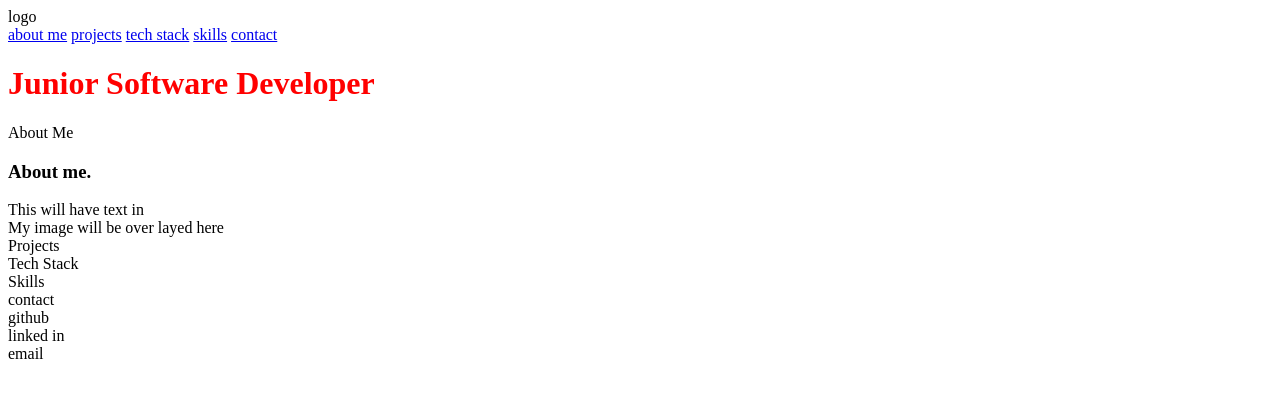
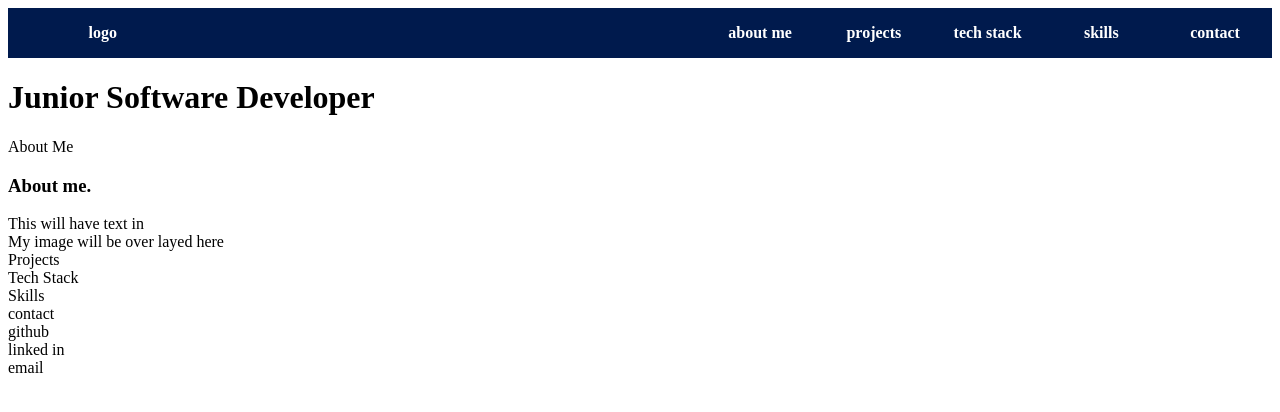
Before and after one commit to Andy-Reynolds/portfolio-project, a plain HTML site: page index.html in a window 1280 px wide. Drawn offline with Linux system fonts and the light colour scheme.

Commit message:
spaced out and styled nav bar using flex

```diff
--- a/dist/style.css
+++ b/dist/style.css
@@ -1,3 +1,26 @@
-h1 {
-  color: red;
+nav {
+  background-color: #001A4D;
+  color: white;
+  height: 50px;
+  font-weight: bold;
+  display: flex;
+  justify-content: space-between;
 }
+nav .logo {
+  display: flex;
+  justify-content: center;
+  align-items: center;
+  width: 15%;
+}
+nav .links {
+  width: 45%;
+  display: flex;
+}
+nav .links a {
+  width: 20%;
+  color: white;
+  text-decoration: none;
+  display: flex;
+  align-items: center;
+  justify-content: center;
+}
```
